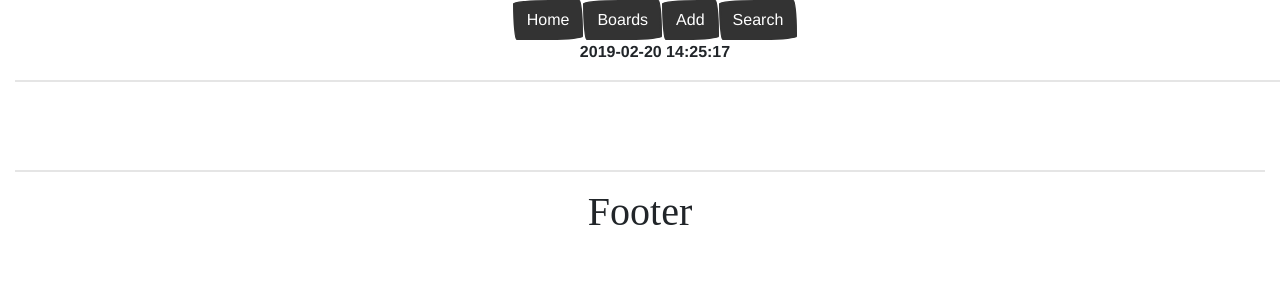
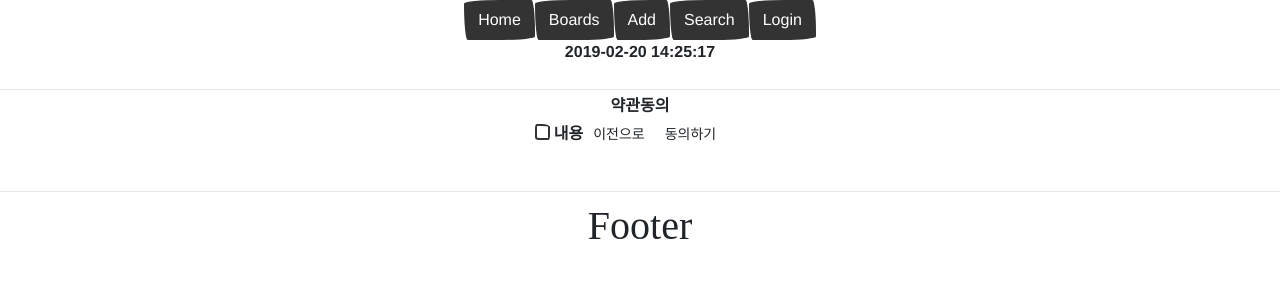
Before and after one commit to baebyoungjoo/vue-springboot-toy01, a Vue app in the folder frontend/: page /joinTerms in a window 1280 px wide. Shown: the top 300 px of the page. Built offline with nearby package versions, Linux system fonts and the light colour scheme; a web font is replaced by a local one.

Commit message:
로그인 기본 틀
로그인 기본 틀 잡음

```diff
--- a/frontend/src/App.vue
+++ b/frontend/src/App.vue
@@ -1,21 +1,15 @@
 <template>
-  <div id="app" class="container-fluid">
+  <div id="app">
 
     <Header/>
 
     <div id="content">
-      <!-- <nav>
-        <router-link class="btn btn-primary" to="/">Home</router-link>
-        <router-link class="btn btn-primary" to="/list">Boards</router-link>
-        <router-link class="btn btn-primary" to="/add">Add</router-link>
-        <router-link class="btn btn-primary" to="/search">Search</router-link>
-      </nav> -->
       <br/>
       <router-view/>
     </div>
-    <div id="footer">
-      <Footer />
-    </div>
+
+    <Footer />
+
   </div>
 </template>
 
@@ -42,7 +36,8 @@ export default {
 }
 
 #content {
-  padding: 130px 0 0;
+  padding: 70px 0 0;
+  margin: 0 auto 40px;
 }
 
 .lnb {
--- a/frontend/src/components/Footer.vue
+++ b/frontend/src/components/Footer.vue
@@ -1,8 +1,9 @@
 <template>
   <div>
     <!-- TODO -->
-    <hr/>
-    <h1>Footer</h1>
+    <div id="footer">
+      <h1>Footer</h1>
+    </div>
   </div>
 </template>
 
@@ -12,3 +13,12 @@
       name: 'footer'
   }
 </script>
+
+<style>
+#footer {
+  background-color: white;
+  width: 100%;
+  padding-top: 10px;
+  border-top: 1px solid #e6e6e6;
+}
+</style>
--- a/frontend/src/components/Header.vue
+++ b/frontend/src/components/Header.vue
@@ -7,9 +7,9 @@
         <router-link class="btn btn-primary" to="/list">Boards</router-link>
         <router-link class="btn btn-primary" to="/add">Add</router-link>
         <router-link class="btn btn-primary" to="/search">Search</router-link>
+        <router-link class="btn btn-primary" to="/login">Login</router-link>
       </nav>
       <span>{{ dpTime }}</span>
-      <hr />
     </div>
   </div>
 </template>
@@ -44,5 +44,7 @@
   position: fixed;
   z-index: 30;
   width: 100%;
+  height: 90px;
+  border-bottom: 1px solid #e6e6e6;
 }
 </style>
--- /dev/null
+++ b/frontend/src/components/Login.vue
@@ -0,0 +1,13 @@
+<template>
+  <div>
+    <!-- TODO -->
+    <input type="text" id="id" placeholder="id"/>
+    <input type="password" id="password" placeholder="password"/>
+
+    <router-link class="btn btn-sm" to="/joinTerms">회원가입</router-link>
+  </div>
+</template>
+
+<script>
+  /* TODO */
+</script>
--- /dev/null
+++ b/frontend/src/components/joins/JoinTerms.vue
@@ -0,0 +1,19 @@
+<template>
+  <div>
+    <!-- TODO -->
+    <span>약관동의</span> <br>
+    <input type="checkbox"/>
+    <span>내용</span>
+
+    <router-link class="btn btn-sm" to="/login">이전으로</router-link>
+    <router-link class="btn btn-sm" to="/signUp">동의하기</router-link>
+  </div>
+</template>
+
+<script>
+  /* TODO */
+</script>
+
+<style>
+
+</style>
--- /dev/null
+++ b/frontend/src/components/joins/SignUp.vue
@@ -0,0 +1,13 @@
+<template>
+  <div>
+    <!-- TODO -->
+    가입 정보 입력
+
+    <router-link class="btn btn-sm" to="/joinTerms">이전으로</router-link>
+
+  </div>
+</template>
+
+<script>
+  /* TODO */
+</script>
--- a/frontend/src/router/router.js
+++ b/frontend/src/router/router.js
@@ -1,10 +1,15 @@
 import Vue from 'vue'
 import Router from 'vue-router'
+import Home from '@/components/Home.vue'
+/* */
 import BoardList from '@/components/BoardList.vue'
 import PostBoard from '@/components/PostBoard.vue'
 import SearchBoard from '@/components/SearchBoard.vue'
 import Boards from '@/components/Boards.vue'
-import Home from '@/components/Home.vue'
+/* */
+import Login from '@/components/Login.vue'
+import JoinTerms from '@/components/joins/JoinTerms.vue'
+import SignUp from '@/components/joins/SignUp.vue'
 
 Vue.use(Router)
 
@@ -38,6 +43,21 @@ export default new Router({
       path: '/search',
       name: 'search',
       component: SearchBoard
+    },
+    {
+      path: '/login',
+      name: 'login',
+      component: Login
+    },
+    {
+      path: '/joinTerms',
+      name: 'join-terms',
+      component: JoinTerms
+    },
+    {
+      path: '/signUp',
+      name: 'sign-up',
+      component: SignUp
     }
   ]
 })
```
